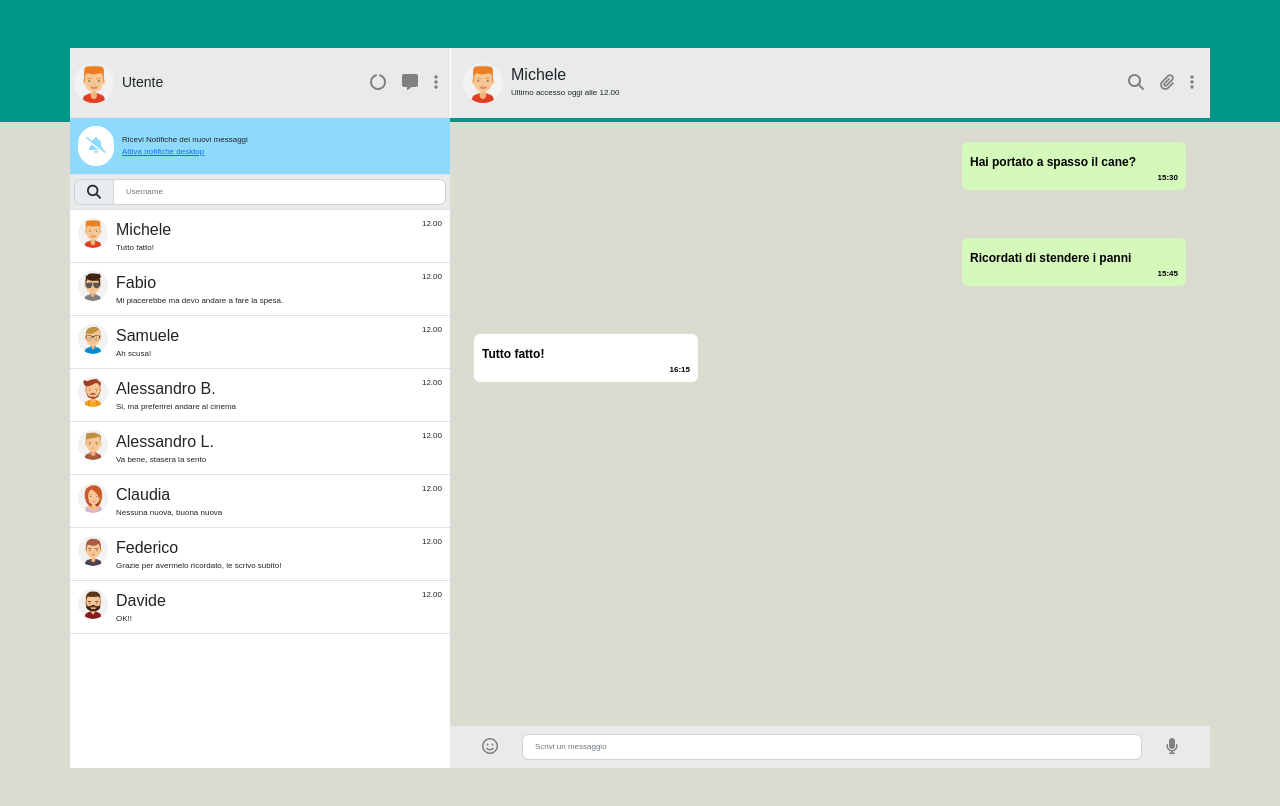
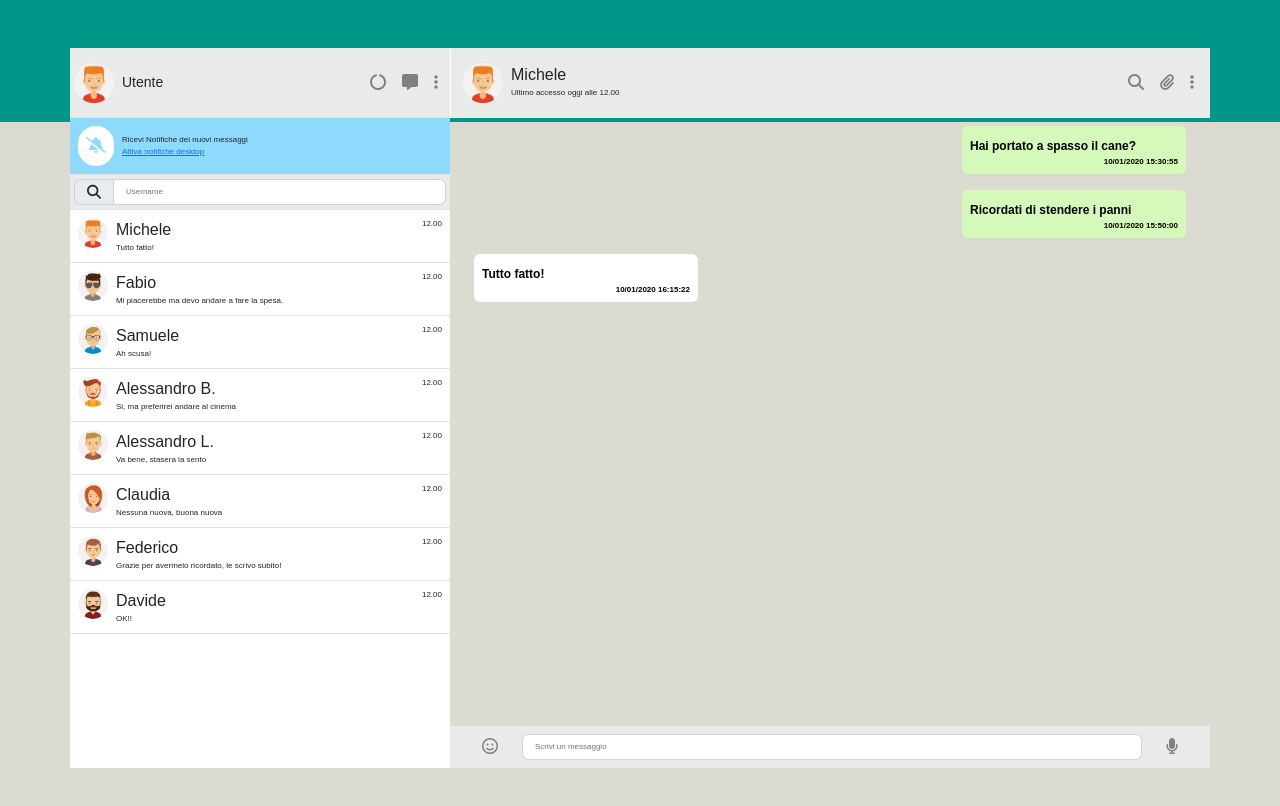
Before and after one commit to giacomobranchi/vue-boolzapp, a plain HTML site: page index.html in a window 1280 px wide. Drawn offline with nearby package versions, Linux system fonts and the light colour scheme.

Commit message:
add vue logic to message

```diff
--- a/assets/css/style.css
+++ b/assets/css/style.css
@@ -61,7 +61,11 @@ body {
     width: 100%;
 }
 
-.bg_green {
+.received {
+    background-color: var(--bz-app-white);
+}
+
+.sent {
     background-color: var(--bz-app-success);
 }
 
--- a/assets/js/app.js
+++ b/assets/js/app.js
@@ -11,6 +11,9 @@ const { createApp } = Vue
 createApp({
     data() {
         return {
+            active: 0,
+            flexEnd: 'align-self-end',
+            flexStart: 'align-self-start',
             contacts: [
                 {
                     name: 'Michele',
@@ -175,5 +178,10 @@ createApp({
                 }
             ]
         }
+    },
+    methods: {
+        changeConv() {
+
+        }
     }
 }).mount('#app')
--- a/index.html
+++ b/index.html
@@ -67,7 +67,8 @@
                             </div>
                             <!-- contacts -->
                             <div class="bg_white chats">
-                                <div v-for="contact  in contacts" class="d-flex justify-content-between border-bottom">
+                                <div @click="changeConv" v-for="contact  in contacts"
+                                    class="d-flex justify-content-between border-bottom">
                                     <div class="d-flex p-2">
                                         <img class="rounded-pill" width="30" height="30" :src="contact.avatar" alt="">
                                         <div class="mx-2">
@@ -106,22 +107,11 @@
                     <div class="bg_whatsapp row m-0">
                         <div class="col-12 p-0">
                             <div class="d-flex flex-column">
-                                <div class="message align-self-end p-4">
-                                    <div class="badge bg_green text-black p-2 d-flex flex-column">
-                                        <div class="align-self-start lh-lg">Hai portato a spasso il cane?</div>
-                                        <div class="align-self-end font_size_sm">15:30</div>
-                                    </div>
-                                </div>
-                                <div class="message align-self-end p-4">
-                                    <div class="badge bg_green text-black p-2 d-flex flex-column">
-                                        <div class="align-self-start lh-lg">Ricordati di stendere i panni</div>
-                                        <div class="align-self-end font_size_sm">15:45</div>
-                                    </div>
-                                </div>
-                                <div class="message align-self-start p-4">
-                                    <div class="badge bg_white text-black p-2 d-flex flex-column">
-                                        <div class="align-self-start lh-lg">Tutto fatto!</div>
-                                        <div class="align-self-end font_size_sm">16:15</div>
+                                <div v-for="message in contacts[active].messages" class="message py-2 pe-4"
+                                    :class="[message.status == 'sent' ? flexEnd  : flexStart], [message.status == 'sent' ? 'pe-4'  : 'ps-4']">
+                                    <div class=" badge text-black p-2 d-flex flex-column" :class="message.status">
+                                        <div class="align-self-start lh-lg">{{message.message}}</div>
+                                        <div class="align-self-end font_size_sm">{{message.date}}</div>
                                     </div>
                                 </div>
                             </div>
```
